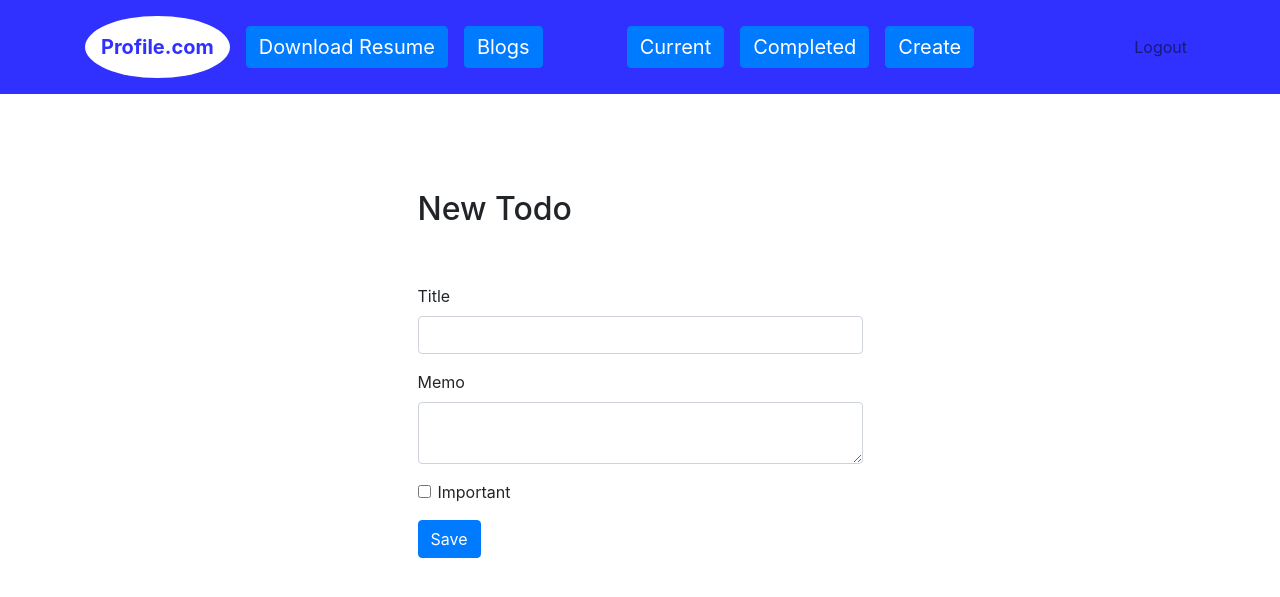
After one commit to HopewellA1/PortfolioProject, a Django app: page /todo/create/ in a window 1280 px wide. The commit adds this page. Shown: the top 597 px of the page. Run offline with Django 4.2, Linux system fonts and the light colour scheme; a user stored in the database is signed in; some libraries are stand-ins or nearby versions.

Commit message:
Commit with full django prac projects

```diff
--- a/MyPortfolio/settings.py
+++ b/MyPortfolio/settings.py
@@ -43,6 +43,8 @@ INSTALLED_APPS = [
     'django.contrib.staticfiles',
     'Blog',
     'Portfolio',
+
+    'todo'
 
 ]
 
--- a/MyPortfolio/urls.py
+++ b/MyPortfolio/urls.py
@@ -23,7 +23,8 @@ from django.conf import settings
 urlpatterns = [
     path('admin/', admin.site.urls),
     path('',views.home,name='Home'),
-    path('Blog/', include('Blog.urls'), name='Blog')
+    path('Blog/', include('Blog.urls'), name='Blogs'),
+    path('todo/', include('todo.urls'), name='Todohome')
 ]
 
 urlpatterns += static(settings.MEDIA_URL,document_root=settings.MEDIA_ROOT)
--- a/Portfolio/templates/Portfolio/base.html
+++ b/Portfolio/templates/Portfolio/base.html
@@ -37,39 +37,47 @@
 
             </li>
         </ul>
-    {% comment %} {% if user.is_authenticated %}
+     {% if user.is_authenticated %}
         <ul class="navbar-nav mr-auto">
 
                 <li class="nav-item {{ current }}">
-                    <a class="nav-link" href="{% url 'current' %}">Current</a>
+                    <a class="navbar-brand btn btn-primary btn-default" style="color:white"  href="{% url 'current' %}">Current</a>
+
                 </li>
                 <li class="nav-item {{ completed }}">
-                    <a class="nav-link" href="{% url 'completed' %}">Completed</a>
+                    <a class="navbar-brand btn btn-primary btn-default" style="color:white"  href="{% url 'completed' %}">Completed</a>
+
+
                 </li>
                 <li class="nav-item {{ create }}">
-                    <a class="nav-link" href="{% url 'createtodo' %}">Create</a>
+                    <a class="navbar-brand btn btn-primary btn-default" style="color:white"  href="{% url 'createtodo' %}">Create</a>
+
+
                 </li>
 
         </ul>
-    {% endif %} {% endcomment %}
-    {% comment %} <ul class="navbar-nav ml-auto">
+    {% endif %}
+     <ul class="navbar-nav ml-auto">
             {% if user.is_authenticated %}
                 <li class="nav-item">
                     <a href="#" onclick="$('#signOutBtn').click()" class="nav-link">Logout</a>
                     <form style='display: none;' method="POST" action="{% url 'logoutuser' %}">
                         {% csrf_token %}
-                        <button id="signOutBtn" type="submit">Logout</button>
+                        <button type="submit" id="signOutBtn" class="navbar-brand btn btn-primary btn-default" style="color:white" >Logout</button>
+
                     </form>
                 </li>
             {% else %}
                 <li class="nav-item">
-                    <a class="nav-link" href="{% url 'signup' %}">Sign Up</a>
+                    <a class="navbar-brand btn btn-primary btn-default" style="color:white"  href="{% url 'signup' %}">Sign Up</a>
+
                 </li>
                 <li class="nav-item">
-                    <a class="nav-link" href="{% url 'login' %}">Login</a>
+                    <a class="navbar-brand btn btn-primary btn-default" style="color:white"  href="{% url 'login' %}">Login</a>
+
                 </li>
             {% endif %}
-        </ul> {% endcomment %}
+        </ul>
     </div>
 </div>
 </nav>
--- /dev/null
+++ b/todo/forms.py
@@ -0,0 +1,7 @@
+from django.forms import ModelForm
+from .models import Todo
+
+class TodoForm(ModelForm):
+    class Meta:
+        model = Todo
+        fields = ['title','memo','important']
--- a/todo/models.py
+++ b/todo/models.py
@@ -1,3 +1,15 @@
 from django.db import models
 
 # Create your models here.
+from django.contrib.auth.models import User
+
+class Todo(models.Model):
+    title = models.CharField(max_length=100)
+    memo = models.TextField(blank=True)
+    created = models.DateTimeField(auto_now_add=True)
+    datecompleted = models.DateTimeField(null=True, blank=True)
+    important = models.BooleanField(default=False)
+    user = models.ForeignKey(User,on_delete=models.CASCADE)
+
+    def __str__(self):
+        return self.title
--- /dev/null
+++ b/todo/templates/todo/createtodo.html
@@ -0,0 +1,35 @@
+
+{% extends "Portfolio/base.html" %}
+
+{% block content %}
+    <div class="row justify-content-center mt-5">
+        <div class="col-md-5">
+            <h2>New Todo</h2>
+        </div>
+    </div>
+    <div class="row justify-content-center mt-5">
+        <div class="col-md-5">
+            {% if error %}
+                <div class="alert alert-danger" role="alert">
+                    {{ error }}
+                </div>
+            {% endif %}
+            <form method="POST">
+                {% csrf_token %}
+                <div class="form-group">
+                    <label for="title">Title</label>
+                    <input type="text" name="title" class="form-control" id="title" required>
+                </div>
+                <div class="form-group">
+                    <label for="memo">Memo</label>
+                    <textarea name="memo" class="form-control" id="memo" ></textarea>
+                </div>
+                <div class="form-group form-check">
+                    <input type="checkbox" name="important" class="form-check-input" id="important">
+                    <label class="form-check-label" for="important">Important</label>
+                </div>
+                <button type="submit" class="btn btn-primary">Save</button>
+            </form>
+        </div>
+    </div>
+{% endblock %}
--- /dev/null
+++ b/todo/urls.py
@@ -0,0 +1,24 @@
+from django.contrib import admin
+from django.urls import path
+from todo import views
+
+
+urlpatterns = [
+    #path('admin/', admin.site.urls),
+
+    #Auth
+    path('signup/',views.signupuser,name="signup"),
+    path('logout/',views.logoutuser,name="logoutuser"),
+    path('login/',views.loginuser,name="login"),
+
+    #Todo
+    path('',views.home,name="Todohome"),
+    path('create/',views.createtodo,name="createtodo"),
+    path('current/',views.current,name="current"),
+    path('completed/',views.completed,name="completed"),
+    path('todo/<int:todo_pk>', views.viewtodo,name="viewtodo"),
+    path('todo/<int:todo_pk>/complete/', views.completetodo,name="completetodo"),
+    path('todo/<int:todo_pk>/delete/', views.deletetodo,name="deletetodo"),
+
+
+]
--- a/todo/views.py
+++ b/todo/views.py
@@ -1,3 +1,103 @@
-from django.shortcuts import render
 
-# Create your views here.
+from django.shortcuts import render, redirect, get_object_or_404
+from django.contrib.auth.forms import UserCreationForm, AuthenticationForm
+from django.contrib.auth.models import User
+from django.db import IntegrityError
+from django.contrib.auth import login, logout, authenticate
+from .forms import TodoForm
+from .models import Todo
+from django.utils import timezone
+from django.contrib.auth.decorators import login_required
+
+
+def home(request):
+    return render(request,'todo/home.html')
+
+
+def signupuser(request):
+    if request.method == 'GET':
+        return render(request,'todo/signup.html',{'form':UserCreationForm()})
+    else:
+        if request.POST['password1'] == request.POST['password2']:
+            try:
+                user = User.objects.create_user(request.POST['username'],password = request.POST['password1'])
+                user.save()
+                login(request,user)
+                return redirect('current')
+            except IntegrityError:
+                return render(request,'todo/signup.html',{'form':UserCreationForm(), 'error':'Username Already Taken'})
+
+        else:
+            return render(request,'todo/signup.html',{'form':UserCreationForm(), 'error':'Passwords did not match'})
+
+
+
+@login_required
+def current(request):
+    todos = Todo.objects.filter(user=request.user, datecompleted__isnull=True)
+    return render(request,'todo/current.html', {'todos':todos})
+
+@login_required
+def completed(request):
+    todos = Todo.objects.filter(user=request.user, datecompleted__isnull=False).order_by('-datecompleted')
+    return render(request,'todo/completed.html', {'todos':todos})
+
+@login_required
+def viewtodo(request,todo_pk):
+    todos = get_object_or_404(Todo, pk= todo_pk, user = request.user)
+    if request.method == 'GET':
+        forms = TodoForm(instance = todos)
+        return render(request,'todo/viewtodo.html', {'todos':todos, 'forms':forms})
+    else:
+        try:
+            forms = TodoForm(request.POST, instance = todos)
+            forms.save()
+            return redirect('current')
+        except ValueError:
+            return render(request,'todo/viewtodo.html', {'todos':todos, 'forms':forms})
+
+@login_required
+def completetodo(request,todo_pk):
+    todo = get_object_or_404(Todo, pk= todo_pk, user = request.user)
+    if request.method == 'POST':
+        todo.datecompleted = timezone.now()
+        todo.save()
+        return redirect('current')
+
+@login_required
+def deletetodo(request,todo_pk):
+    todo = get_object_or_404(Todo, pk= todo_pk, user = request.user)
+    if request.method == 'POST':
+        todo.delete()
+        return redirect('current')
+
+@login_required
+def logoutuser(request):
+    if request.method == 'POST':
+        logout(request)
+        return redirect('Todohome')
+
+def loginuser(request):
+    if request.method == 'GET':
+        return render(request,'todo/login.html',{'form':AuthenticationForm()})
+    else:
+        user = authenticate(request, username=request.POST['username'], password=request.POST['password'])
+        if user is None:
+            return render(request, 'todo/login.html', {'form':AuthenticationForm(), 'error':'Username and password did not match'})
+        else:
+            login(request,user)
+            return redirect('current')
+
+@login_required
+def createtodo(request):
+    if request.method == 'GET':
+        return render(request,'todo/createtodo.html',{'forms':TodoForm()})
+    else:
+        try:
+            forms = TodoForm(request.POST)
+            newtodo = forms.save(commit=False)
+            newtodo.user = request.user
+            newtodo.save()
+            return redirect('current')
+        except ValueError:
+            return render(request,'todo/createtodo.html',{'forms':TodoForm(), 'error':"Bad Title"})
```
Also changed, not shown: Blog/templates/Blog/home.html (+10 -13 lines), todo/templates/todo/completed.html (added, +18 -0 lines), todo/templates/todo/current.html (added, +31 -0 lines), todo/templates/todo/home.html (added, +19 -0 lines), todo/templates/todo/login.html (added, +35 -0 lines), todo/templates/todo/signup.html (added, +39 -0 lines), todo/templates/todo/viewtodo.html (added, +47 -0 lines), db.sqlite3, todo/migrations/0001_initial.py (added).
